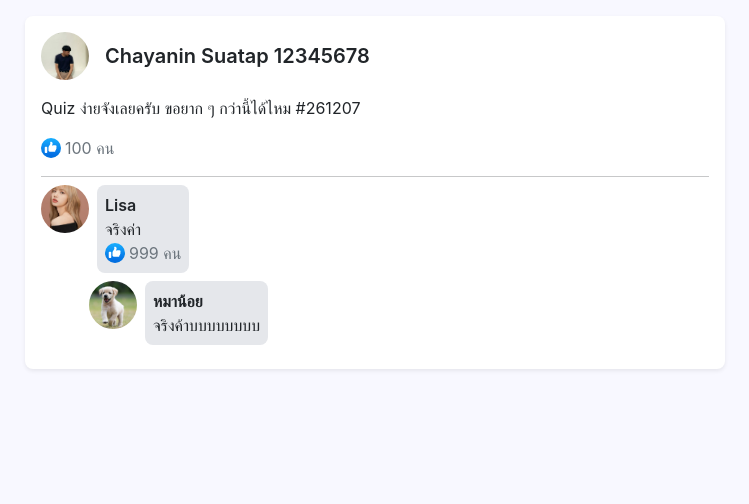
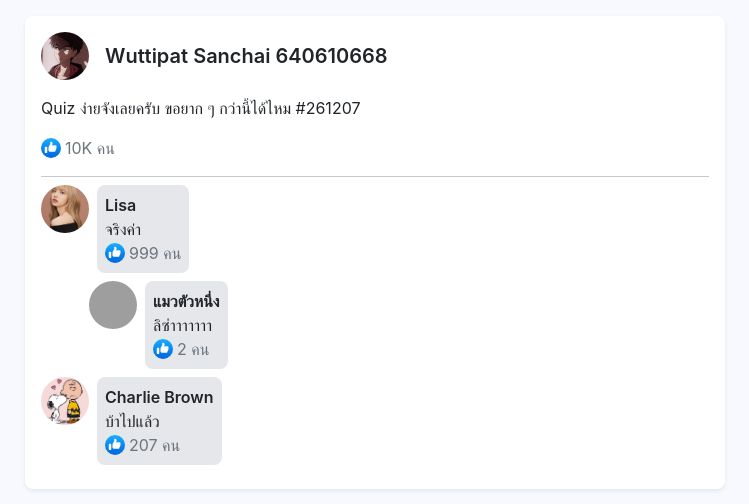
Before and after one commit to cpe-cmu-261207/quiz-37-gamxu, a Next.js app: page / in a window 1280 px wide. Shown: the top 504 px of the page, without its empty margins (265-1014 px from the left). Built offline with nearby package versions, Linux system fonts and the light colour scheme; grey boxes are pictures that could not be loaded.

Commit message:
finished

```diff
--- a/components/Comment.jsx
+++ b/components/Comment.jsx
@@ -2,12 +2,42 @@ import React from "react";
 import Reply from "./Reply";
 
 export default function Comment(props) {
+  const filtered = props.replies.filter(x => x.likeNum > 0)
   return (
     <div>
-      {/* Entire Comment div */}
-      <div></div>
+        <div className="d-flex gap-2 my-2">
+          <img
+            src={`${props.userImagePath}`}
+            width="48"
+            height="48"
+            className="rounded-circle"
+            style={{ objectFit: "cover" }}
+          />
+          <div
+            className="rounded rounded-3 p-2"
+            style={{ backgroundColor: "#E5E7EB" }}
+          >
+            <span className="fw-semibold">{props.username}</span>
+            <br />
+            <span>{props.commentText}</span>
+            <div className="d-flex align-items-center gap-1">
+              <img src="/like.svg" width={20}></img>
+              <span className="text-muted">{`${props.likeNum} คน`}</span>
+            </div>
+          </div>
+        </div>
 
-      {/*render Reply here... */}
+    {
+      filtered.map((x) =>
+        <Reply
+        username={x.username}
+        userImagePath={x.userImagePath}
+        replyText={x.replyText}
+        likeNum={x.likeNum}
+        />
+      )
+
+    }
     </div>
   );
 }
--- a/components/PostOwner.jsx
+++ b/components/PostOwner.jsx
@@ -1,5 +1,24 @@
 import React from "react";
 
 export default function PostOwner(props) {
-  return <div></div>;
+  return(
+  <div className="vstack gap-3">
+    <div className="d-flex align-items-center gap-3">
+      <img
+        src="/profileImages/mypic.png"
+        width="48"
+        height="48"
+        className="rounded-circle"
+        style={{ objectFit: "cover" }}
+      />
+      <span className="fw-semibold fs-5">Wuttipat Sanchai 640610668</span>
+    </div>
+    <span>Quiz ง่ายจังเลยครับ ขอยาก ๆ กว่านี้ได้ไหม #261207</span>
+    <div className="d-flex align-items-center gap-1">
+      <img src="/like.svg" width={20}></img>
+      <span className="text-muted">10K คน</span>
+    </div>
+    <hr className="m-0" />
+  </div>
+  );
 }
--- a/components/Reply.jsx
+++ b/components/Reply.jsx
@@ -1,5 +1,27 @@
 import React from "react";
 
 export default function Reply(props) {
-  return <div></div>;
+  return (
+    <div className="d-flex gap-2 my-2 ps-5">
+    <img
+      src={`${props.userImagePath}`}
+      width="48"
+      height="48"
+      className="rounded-circle"
+      style={{ objectFit: "cover" }}
+    />
+    <div
+      className="rounded rounded-3 p-2"
+      style={{ backgroundColor: "#E5E7EB" }}
+    >
+      <span className="fw-semibold">{props.username}</span>
+      <br />
+      <span>{props.replyText}</span>
+      <div className="d-flex align-items-center gap-1">
+         <img src="/like.svg" width={20}></img>
+         <span className="text-muted">{`${props.likeNum} คน`}</span>
+      </div>
+    </div>
+  </div>
+  );
 }
--- a/pages/index.js
+++ b/pages/index.js
@@ -1,8 +1,10 @@
 import Comment from "../components/Comment";
 import PostOwner from "../components/PostOwner";
+import Reply from "../components/Reply";
 import { comments } from "../libs/comments";
 
 export default function Home() {
+  const filtered = comments.filter(x => x.likeNum > 0)
   return (
     <div
       style={{ minHeight: "100vh", backgroundColor: "ghostwhite" }}
@@ -13,67 +15,23 @@ export default function Home() {
         style={{ maxWidth: "700px" }}
         className="mx-auto bg-white p-3 rounded rounded-3 shadow-sm"
       >
-        {/* PostOwner Example*/}
-        <div className="vstack gap-3">
-          <div className="d-flex align-items-center gap-3">
-            <img
-              src="/profileImages/handsome.jpg"
-              width="48"
-              height="48"
-              className="rounded-circle"
-              style={{ objectFit: "cover" }}
+        {/* PostOwner */}
+      <PostOwner></PostOwner>
+
+        {/* Comment*/}
+        {
+          filtered.map((x) =>
+            <Comment
+            username={x.username}
+            userImagePath={x.userImagePath}
+            commentText={x.commentText}
+            likeNum={x.likeNum}
+            replies={x.replies}
             />
-            <span className="fw-semibold fs-5">Chayanin Suatap 12345678</span>
-          </div>
-          <span>Quiz ง่ายจังเลยครับ ขอยาก ๆ กว่านี้ได้ไหม #261207</span>
-          <div className="d-flex align-items-center gap-1">
-            <img src="/like.svg" width={20}></img>
-            <span className="text-muted">100 คน</span>
-          </div>
-          <hr className="m-0" />
-        </div>
 
-        {/* Comment Example */}
-        <div className="d-flex gap-2 my-2">
-          <img
-            src="/profileImages/lisa.jpg"
-            width="48"
-            height="48"
-            className="rounded-circle"
-            style={{ objectFit: "cover" }}
-          />
-          <div
-            className="rounded rounded-3 p-2"
-            style={{ backgroundColor: "#E5E7EB" }}
-          >
-            <span className="fw-semibold">Lisa</span>
-            <br />
-            <span>จริงค่า</span>
-            <div className="d-flex align-items-center gap-1">
-              <img src="/like.svg" width={20}></img>
-              <span className="text-muted">999 คน</span>
-            </div>
-          </div>
-        </div>
+          )
+        }
 
-        {/* Reply Example */}
-        <div className="d-flex gap-2 my-2 ps-5">
-          <img
-            src="/profileImages/puppy.jpg"
-            width="48"
-            height="48"
-            className="rounded-circle"
-            style={{ objectFit: "cover" }}
-          />
-          <div
-            className="rounded rounded-3 p-2"
-            style={{ backgroundColor: "#E5E7EB" }}
-          >
-            <span className="fw-semibold">หมาน้อย</span>
-            <br />
-            <span>จริงค้าบบบบบบบบ</span>
-          </div>
-        </div>
       </div>
     </div>
   );
```
Also changed, not shown: public/profileImages/mypic.png (added).
